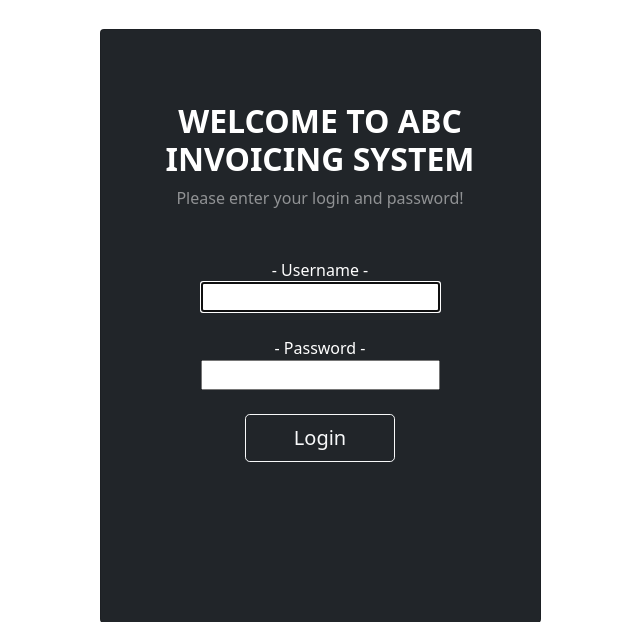
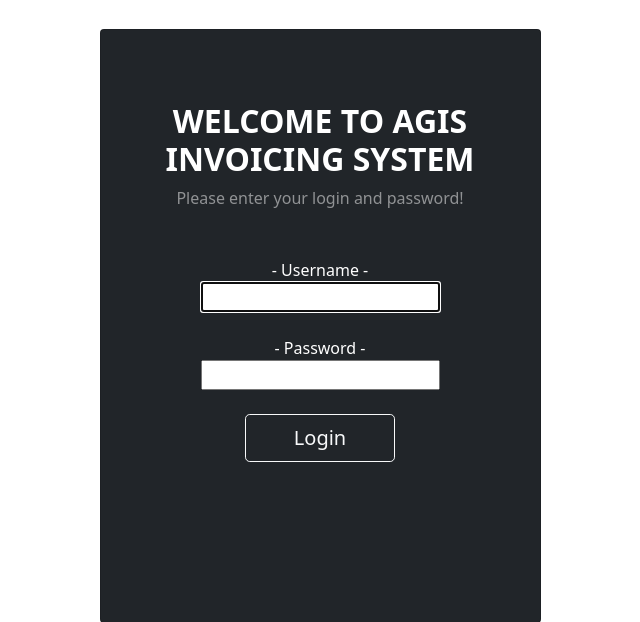
Before and after one commit to mrpawlll/DJango-Website, a Django app: page / in a window 1280 px wide. Shown: the part 174-796 px from the top of the page, without its empty margins (320-960 px from the left). Run offline with Django 4.2, Linux system fonts and the light colour scheme.

Commit message:
Tidying up after Apache setup

```diff
--- a/invoicesystem/login/templates/registration/login.html
+++ b/invoicesystem/login/templates/registration/login.html
@@ -19,9 +19,9 @@
 
                 <form method="post">
                   {%csrf_token%}
-                <h2 class="fw-bold mb-2 text-uppercase">Welcome to ABC Invoicing System</h2>
+                <h2 class="fw-bold mb-2 text-uppercase">Welcome to Agis Invoicing System</h2>
                 <p class="text-white-50 mb-5">Please enter your login and password!</p>
-                {% if form.errors %}
+                {% if form.errors %}ÍX%
                 <div class = "container-sm bg-danger">
                 <p>Your username and password didn't match. Please try again.</p>
                 </div>
```
Also changed, not shown: README.md, invoicesystem/db.sqlite3, 1 other file.
